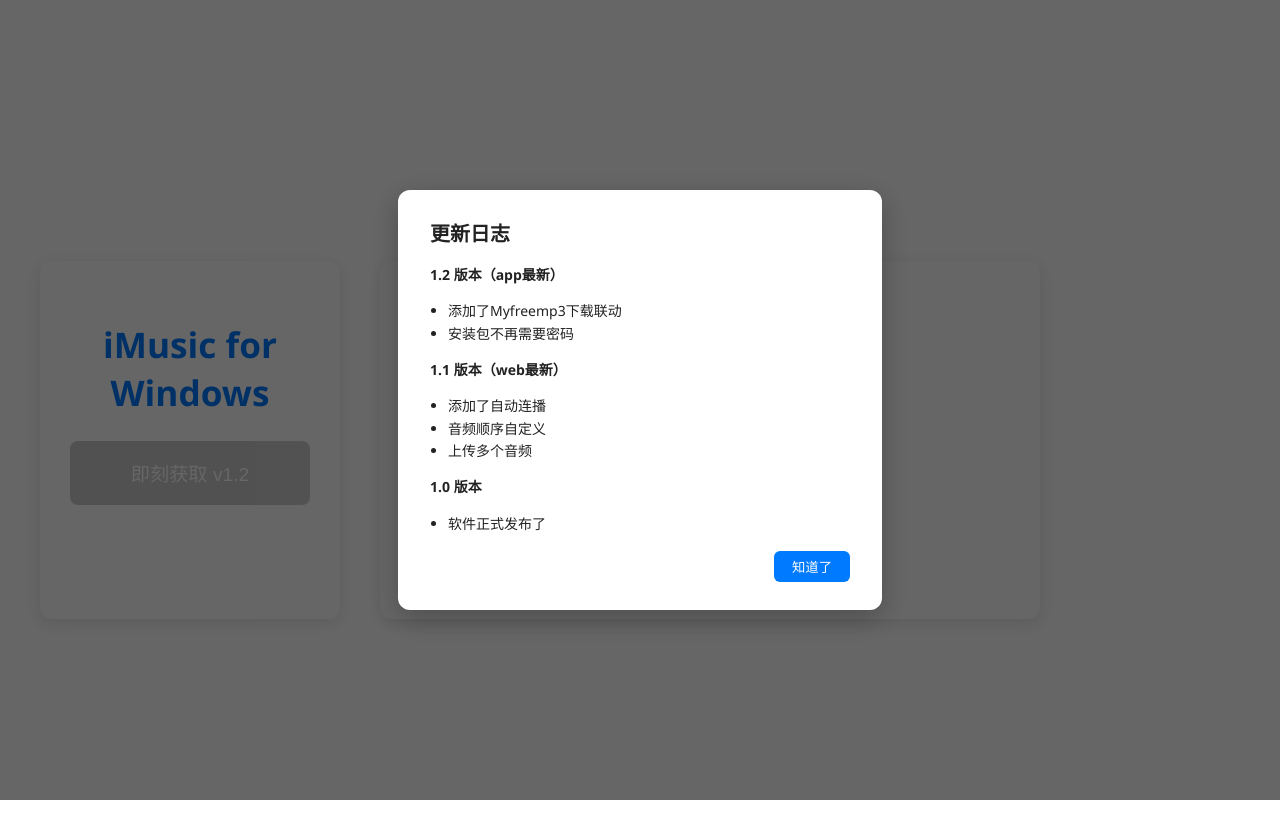
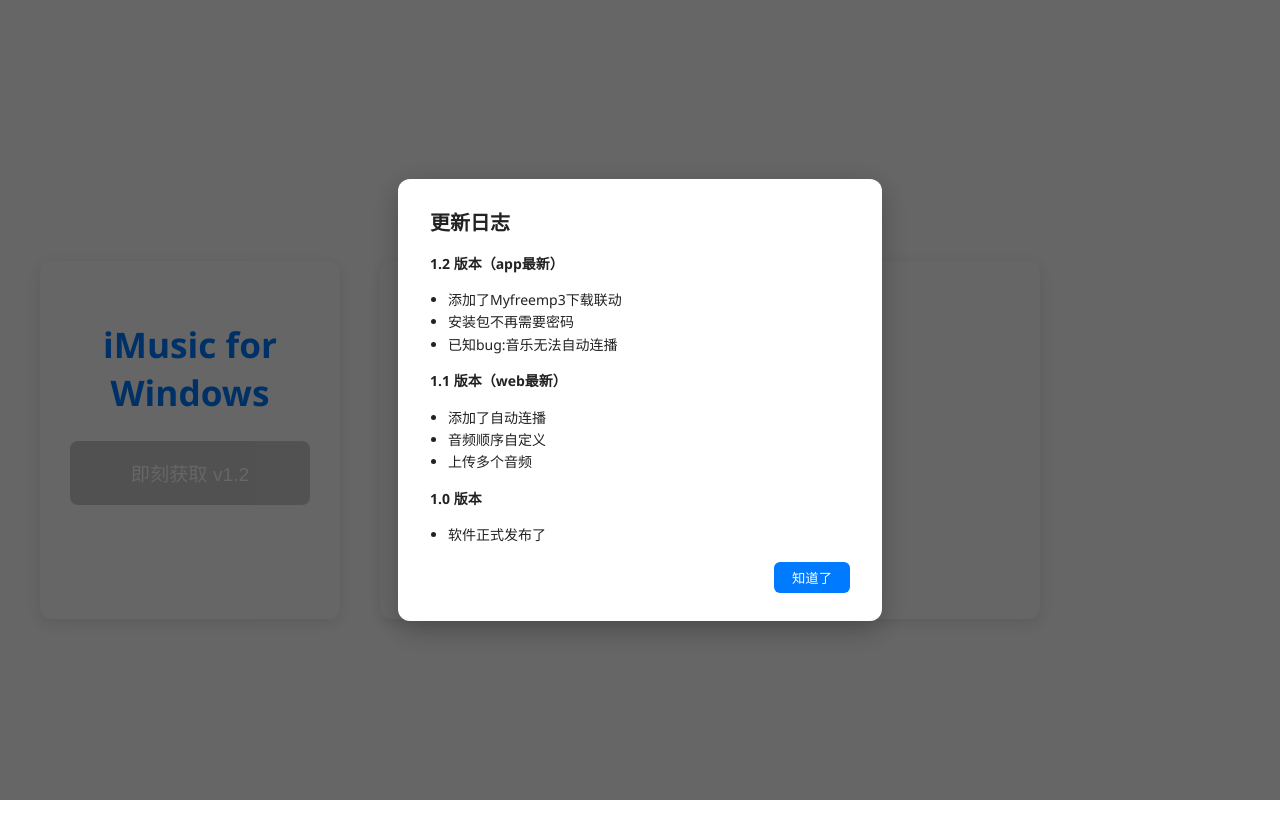
Before and after one commit to hangymind/imusic, a plain HTML site: page index.html in a window 1280 px wide. Drawn offline with Linux system fonts and the light colour scheme.

Commit message:
Update index.html

```diff
--- a/index.html
+++ b/index.html
@@ -145,6 +145,7 @@
                 <ul style="margin:4px 0 12px 18px;padding:0;">
                     <li>添加了Myfreemp3下载联动</li>
                     <li>安装包不再需要密码</li>
+                    <li>已知bug:音乐无法自动连播</li>
                 </ul>
                 <p><strong>1.1 版本（web最新）</strong></p>
                 <ul style="margin:4px 0 12px 18px;padding:0;">
```
